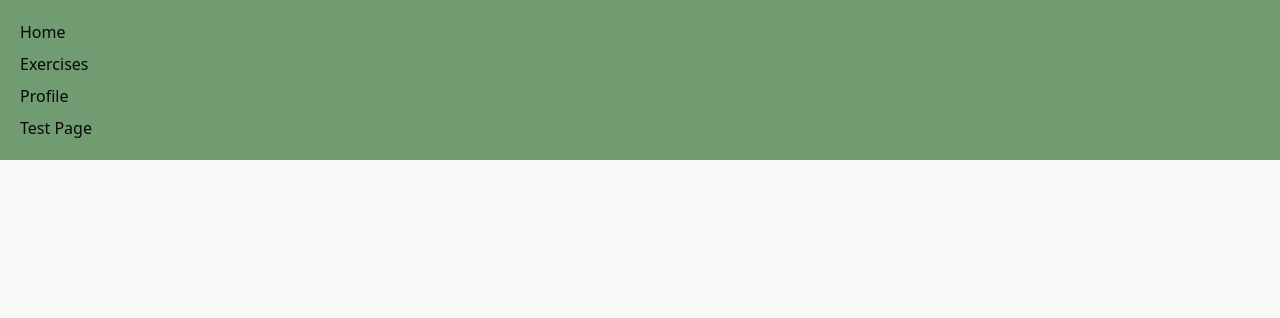
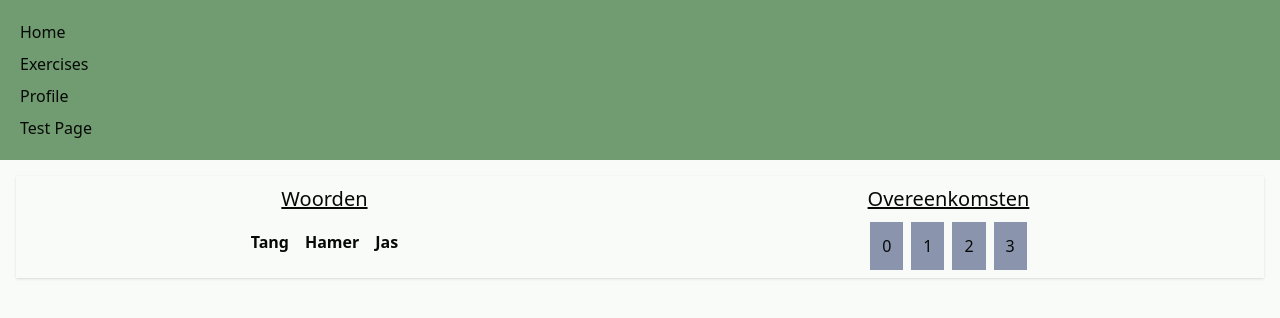
Before and after one commit to bralcc/basistest, a React (Vite) app: page /exercise3 in a window 1280 px wide. Shown: the top 318 px of the page. Built offline with nearby package versions, Linux system fonts and the light colour scheme.

Commit message:
implemented rendering for exercise 3

```diff
--- a/src/App.jsx
+++ b/src/App.jsx
@@ -8,6 +8,7 @@ import Home from "./pages/Home";
 import Profile from "./pages/Profile";
 import Exercise1 from "./pages/Exercise1";
 import Exercise2 from "./pages/Exercise2";
+import Exercise3 from "./pages/Exercise3";
 import Testpage from "./pages/Testpage";
 
 function App() {
@@ -22,6 +23,7 @@ function App() {
           <Route path="/exercises" element={<Exercises />} />
           <Route path="/exercise1" element={<Exercise1 />} />
           <Route path="/exercise2" element={<Exercise2 />} />
+          <Route path="/exercise3" element={<Exercise3 />} />
           <Route path="/profile" element={<Profile />} />
           <Route path="/testpage" element={<Testpage />} />
         </Routes>
--- a/src/pages/Exercise3.jsx
+++ b/src/pages/Exercise3.jsx
@@ -0,0 +1,82 @@
+import React, { useEffect, useState } from "react";
+import Box from "../components/Box";
+import { generateExercise } from "../utils/Exercise3Utils";
+
+export default function Exercise3() {
+  const [step, setStep] = useState("step1");
+  const [feedback, setFeedback] = useState("");
+  const [exercise, setExercise] = useState(generateExercise());
+
+  const startExercise = () => {
+    setExercise(generateExercise());
+    setStep("step1");
+    setFeedback("");
+    setTimeout(() => {
+      setStep("step2");
+    }, 2000);
+  };
+
+  useEffect(() => {
+    startExercise();
+  }, []);
+
+  const handleAnswer = (e) => {
+    setStep("feedback");
+    parseInt(e.target.value) === exercise.matches
+      ? setFeedback("Correct")
+      : setFeedback("Incorrect");
+    setTimeout(() => {
+      startExercise();
+    }, 1000);
+  };
+
+  return (
+    <Box as="section">
+      {step === "step1" && (
+        <div className="flex flex-col justify-center gap-2">
+          <div className="text-center text-2xl">
+            <h1>REGELS</h1>
+          </div>
+          <div className="flex justify-center gap-x-2">
+            {exercise.categories.map((cat, key) => (
+              <span key={key}>{cat.name}</span>
+            ))}
+          </div>
+        </div>
+      )}
+      {step === "step2" && (
+        <div className="flex flex-row flex-auto justify-center gap-4">
+          <div className="flex flex-col flex-auto items-center gap-2">
+            <h2>Woorden</h2>
+            <div className="flex gap-4 font-bold">
+              {exercise.words.map((word, key) => (
+                <span key={key}>{word}</span>
+              ))}
+            </div>
+          </div>
+          <div className="flex flex-col flex-auto items-center">
+            <h2>Overeenkomsten</h2>
+            <div className="flex flex-row gap-2">
+              {[0, 1, 2, 3].map((num) => (
+                <button
+                  key={num}
+                  value={num}
+                  className="p-3 bg-accent hover:bg-cyan-800"
+                  onClick={handleAnswer}
+                >
+                  {num}
+                </button>
+              ))}
+            </div>
+          </div>
+        </div>
+      )}
+      {step === "feedback" && (
+        <div>
+          <h2>Feedback</h2>
+          <div>{feedback}</div>
+        </div>
+      )}
+    </Box>
+  );
+}
```
Also changed, not shown: src/data/ExerciseData.jsx (renamed from src/data/ExerciseData.js), src/data/NavbarData.jsx (renamed from src/data/NavbarData.js).
